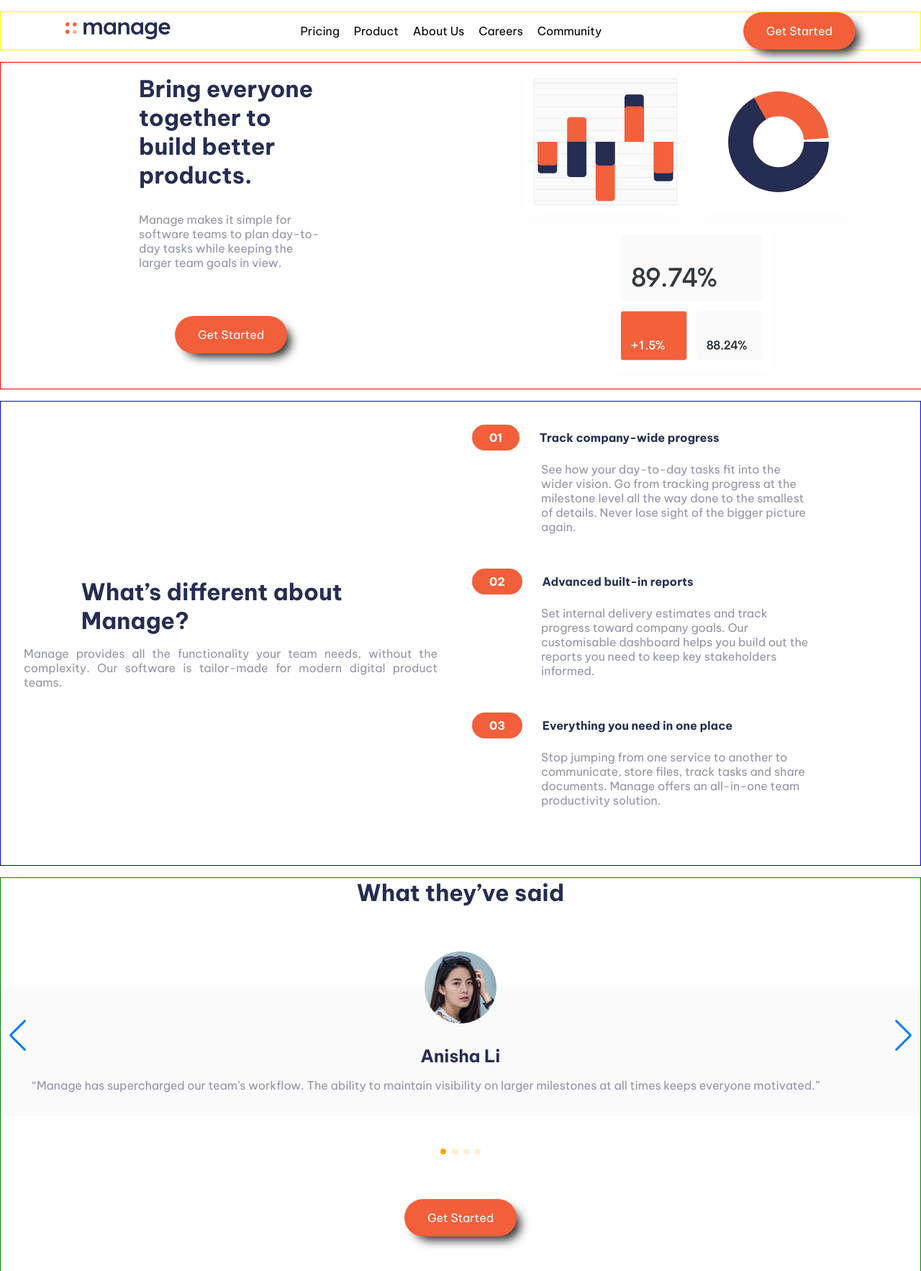
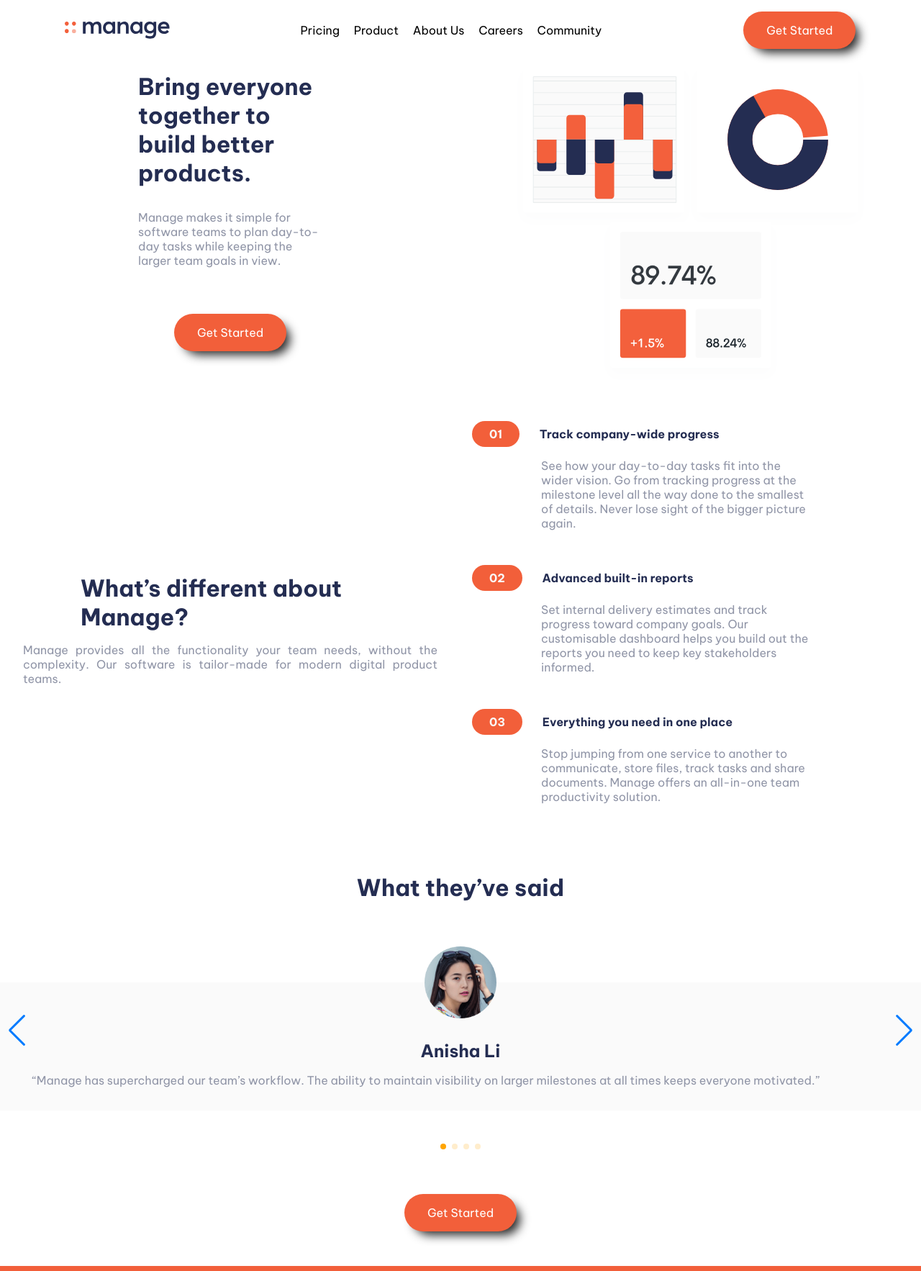
Before and after one commit to Laharls/Frontend-Mentor-Manage-Landing-Page, a plain HTML site: page index.html in a window 1280 px wide. Shown: the top 1766 px of the page at 72% size. Drawn offline with nearby package versions, Linux system fonts and the light colour scheme.

Commit message:
fix: Removed colored CSS border

```diff
--- a/style.css
+++ b/style.css
@@ -26,7 +26,6 @@ body{
 }
 
 header{
-    border: 1px solid yellow;
     margin: 1rem 0;
 }
 
@@ -42,7 +41,6 @@ header{
 }
 
 .first-section{
-    border: 1px solid red;
     margin: 1rem 0;
     width: 100%;
     display: flex;
@@ -108,7 +106,6 @@ ul:hover{
 }
 
 .second-section{
-    border: 1px solid blue;
     margin: 1rem 0;
     display: flex;
     justify-content: center;
@@ -156,7 +153,6 @@ ul:hover{
 }
 
 .third-section{
-    border: 1px solid green;
     margin: 1rem 0 0 0;
 }
 
@@ -206,7 +202,6 @@ ul:hover{
 }
 
 .fourth-section{
-    border: 1px solid brown;
     background-color: var(--primary-bright-red);
     display: flex;
     flex-direction: column;
@@ -230,7 +225,6 @@ ul:hover{
 }
 
 footer{
-    border: 1px solid orange;
     background-color: var(--neutral-very-dark-blue);
 }
 
```
